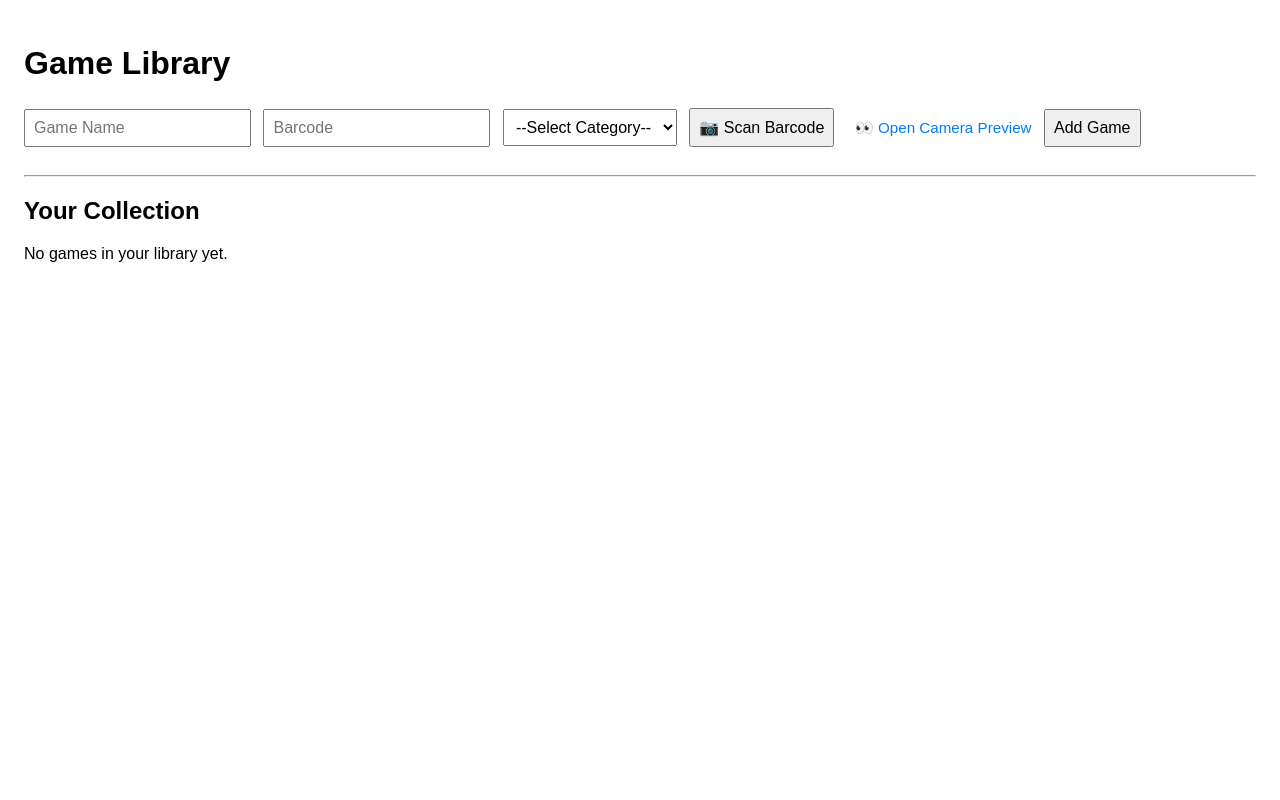
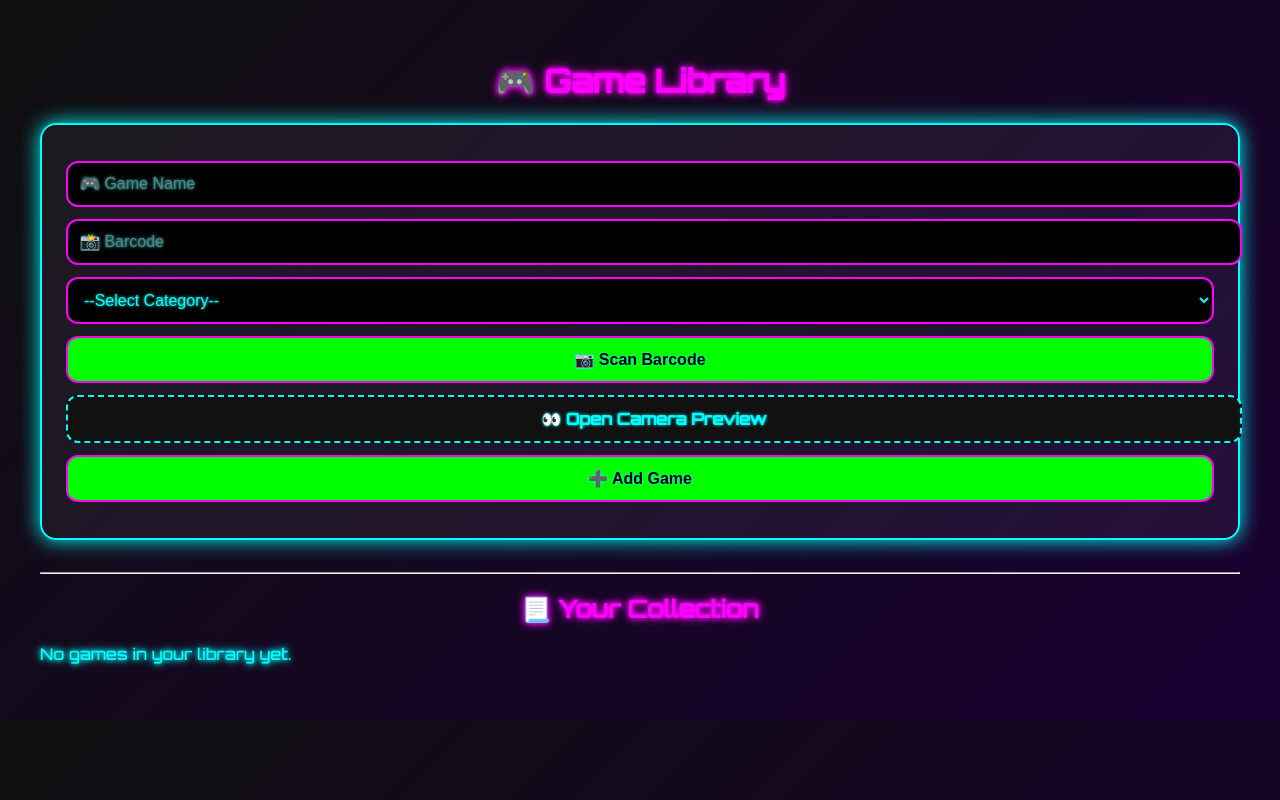
Before and after one commit to mistera101/game-library-app, a FastAPI app: page / in a window 1280 px wide. Run offline with FastAPI, Linux system fonts and the light colour scheme.

Commit message:
💡 Neon arcade theme and UI improvements

```diff
--- a/templates/index.html
+++ b/templates/index.html
@@ -1,77 +1,136 @@
 <!DOCTYPE html>
-<html lang="en">
+<html>
 <head>
-    <meta charset="UTF-8">
   <title>Game Library</title>
   <meta name="viewport" content="width=device-width, initial-scale=1.0">
   <style>
+    @import url('https://fonts.googleapis.com/css2?family=Orbitron:wght@500&display=swap');
+
     body {
-            font-family: sans-serif;
-            padding: 1rem;
-            background-color: #fff;
+      font-family: 'Orbitron', sans-serif;
+      background: linear-gradient(135deg, #0f0f0f, #1a0033);
+      color: #0ff;
+      padding: 2rem;
+      text-shadow: 0 0 5px #0ff, 0 0 10px #0ff;
+    }
+
+    h1, h2, h3 {
+      text-align: center;
+      color: #f0f;
+      text-shadow: 0 0 5px #f0f, 0 0 10px #f0f;
     }
 
     form {
-            margin-bottom: 1.5rem;
+      background: rgba(255, 255, 255, 0.05);
+      border: 2px solid #0ff;
+      border-radius: 16px;
+      padding: 1.5rem;
+      margin-bottom: 2rem;
+      box-shadow: 0 0 20px #0ff;
+      animation: pulse 3s infinite ease-in-out;
     }
 
-        input, select, button {
-            margin: 0.25rem 0.5rem 0.25rem 0;
-            padding: 0.5rem;
+    input, select, button, a.camera-link {
+      display: block;
+      width: 100%;
+      margin: 0.75rem 0;
+      padding: 0.75rem;
       font-size: 1rem;
+      border-radius: 12px;
+      border: 2px solid #f0f;
+      background: #000;
+      color: #0ff;
+      text-shadow: 0 0 3px #0ff;
+    }
+
+    input:focus, select:focus {
+      outline: none;
+      box-shadow: 0 0 10px #f0f;
+    }
+
+    button {
+      background: #0f0;
+      color: #000;
+      font-weight: bold;
+      cursor: pointer;
+      transition: background 0.3s ease;
+    }
+
+    button:hover {
+      background: #ff0;
+    }
+
+    a.camera-link {
+      text-align: center;
+      background: #111;
+      color: #0ff;
+      border: 2px dashed #0ff;
+      text-decoration: none;
+      font-weight: bold;
+    }
+
+    a.camera-link:hover {
+      background: #222;
+    }
+
+    #scanner-container {
+      margin-top: 1rem;
+      border: 2px solid #0ff;
+      border-radius: 12px;
+      padding: 1rem;
+      background: #000;
+      box-shadow: 0 0 15px #0ff;
     }
 
     #reader {
+      border-radius: 12px;
       width: 100%;
-            max-width: 400px;
-            height: auto;
-            margin-top: 0.5rem;
-            border: 2px solid #444;
-            background: #000;
+      border: 2px solid #f0f;
     }
 
     #scan-status {
-            font-size: 0.9rem;
-            color: #666;
-            margin-top: 0.5rem;
+      color: #0ff;
+      text-align: center;
+      margin-top: 0.75rem;
     }
 
     ul {
-            padding-left: 1.2rem;
+      list-style-type: none;
+      padding: 0;
     }
 
-        a.camera-link {
-            display: inline-block;
-            margin: 0.25rem 0.5rem;
-            font-size: 0.95rem;
-            color: #007bff;
+    li {
+      background: #111;
+      border: 2px solid #0ff;
+      margin: 0.5rem 0;
+      padding: 1rem;
+      border-radius: 12px;
+      box-shadow: 0 0 10px #0ff;
+    }
+
+    li a {
+      color: #f0f;
+      margin-right: 0.5rem;
       text-decoration: none;
     }
 
-        a.camera-link:hover {
+    li a:hover {
       text-decoration: underline;
     }
 
-        @media screen and (max-width: 480px) {
-            input, select, button {
-                display: block;
-                width: 100%;
-                margin-bottom: 0.5rem;
-            }
-
-            .camera-link, button[type="button"] {
-                width: 100%;
-                text-align: center;
-            }
+    @keyframes pulse {
+      0% { box-shadow: 0 0 15px #0ff; }
+      50% { box-shadow: 0 0 30px #0ff; }
+      100% { box-shadow: 0 0 15px #0ff; }
     }
   </style>
 </head>
 <body>
-    <h1>Game Library</h1>
+  <h1>🎮 Game Library</h1>
 
   <form action="/add" method="post">
-        <input name="name" placeholder="Game Name" required>
-        <input id="barcode" name="barcode" placeholder="Barcode" required>
+    <input name="name" placeholder="🎮 Game Name" required>
+    <input id="barcode" name="barcode" placeholder="📸 Barcode" required>
 
     <select name="category" required>
       <option value="">--Select Category--</option>
@@ -85,27 +144,25 @@
 
     <button type="button" onclick="startScanner()">📷 Scan Barcode</button>
     <a href="/static/test-camera.html" target="_blank" class="camera-link">👀 Open Camera Preview</a>
-        <button type="submit">Add Game</button>
+    <button type="submit">➕ Add Game</button>
   </form>
 
-    <!-- Scanner View -->
   <div id="scanner-container" style="display: none;">
     <div id="reader"></div>
-        <p id="scan-status">📷 Waiting for camera access...</p>
+    <p id="scan-status">📸 Waiting for camera access...</p>
   </div>
 
   <hr>
-    <h2>Your Collection</h2>
-
+  <h2>📃 Your Collection</h2>
   {% if categories %}
     {% for category, games in categories.items() %}
-            <h3>{{ category }}</h3>
+      <h3>✨ {{ category }}</h3>
       <ul>
       {% for game in games %}
         <li>
           <strong>{{ game.name }}</strong> ({{ game.barcode }})<br>
-                        <a href="/edit/{{ game.id }}">✏️ Edit</a> |
-                        <a href="/delete/{{ game.id }}" onclick="return confirm('Are you sure you want to delete this game?');">🗑️ Delete</a>
+          <a href="/edit/{{ game.id }}">✏️ Edit</a>
+          <a href="/delete/{{ game.id }}" onclick="return confirm('Delete this game?');">🗑️ Delete</a>
         </li>
       {% endfor %}
       </ul>
@@ -114,8 +171,7 @@
     <p>No games in your library yet.</p>
   {% endif %}
 
-    <!-- Load Scanner Scripts -->
-    <script src="https://unpkg.com/html5-qrcode"></script>
+  <script src="/static/html5-qrcode.min.js"></script>
   <script src="/static/scanner.js"></script>
 </body>
 </html>
```
Lines whose indentation alone changed are shown as unchanged.
